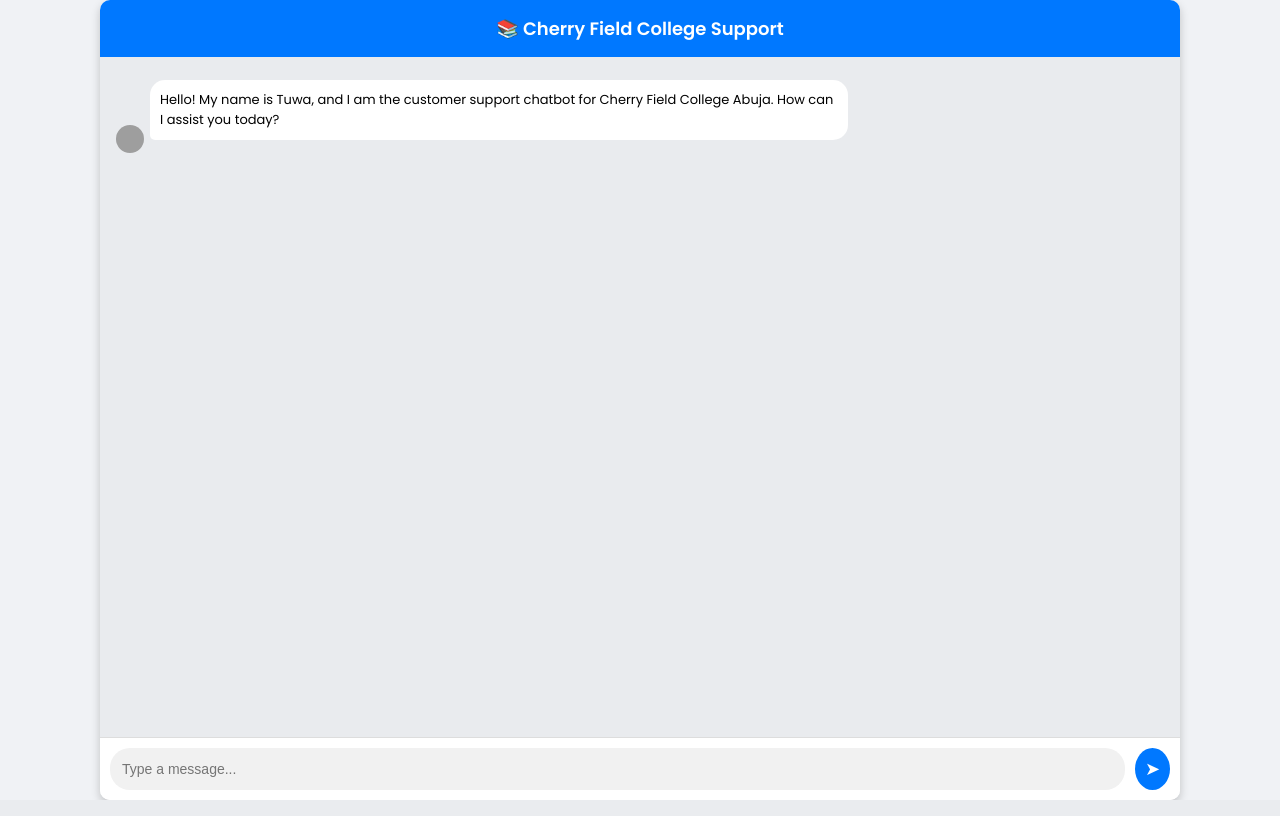
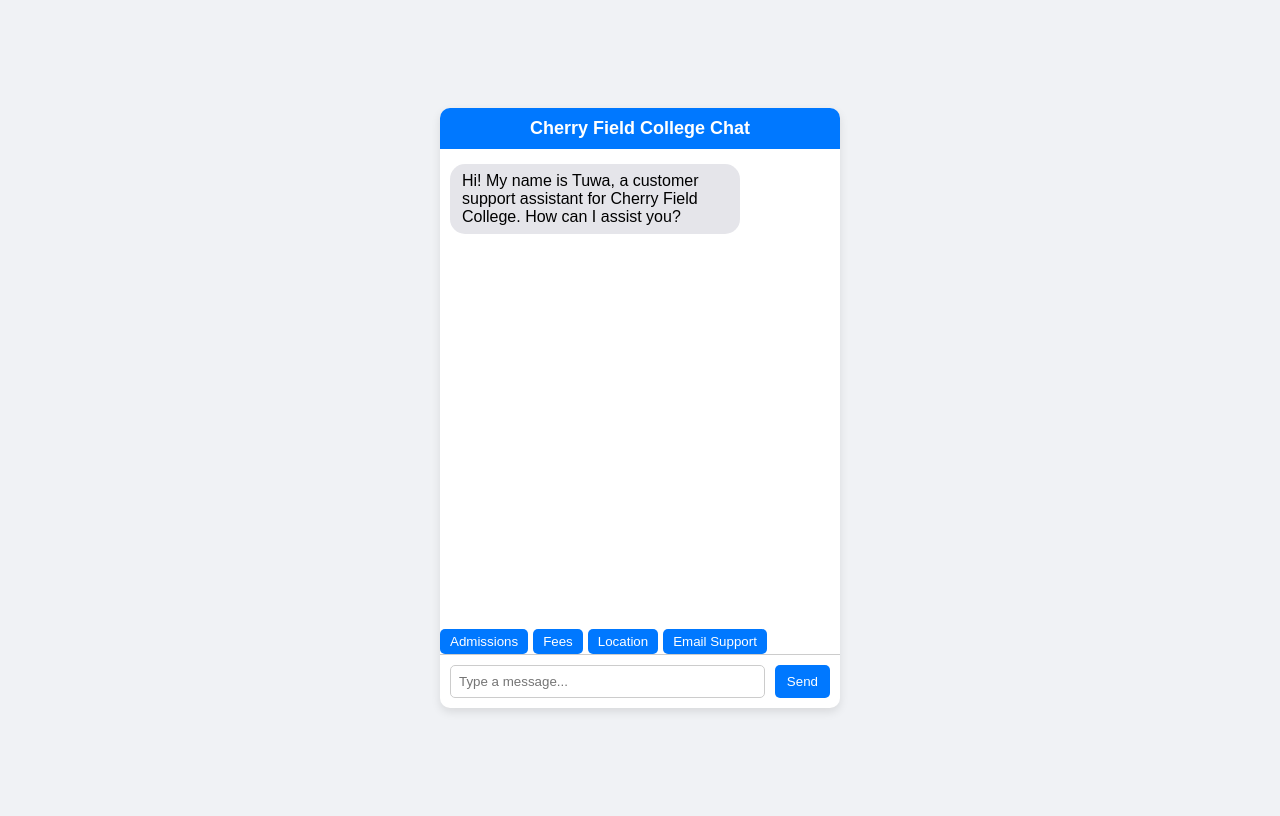
Before and after one commit to tuwasimon/chattie, a Flask app: page / in a window 1280 px wide. Run offline with Flask 3, Linux system fonts and the light colour scheme; grey boxes are pictures that could not be loaded.

Commit message:
chat.html

```diff
--- a/templates/chat.html
+++ b/templates/chat.html
@@ -4,16 +4,10 @@
     <meta charset="UTF-8">
     <meta name="viewport" content="width=device-width, initial-scale=1.0">
     <title>Cherry Field College Chat</title>
-
-    <!-- ✅ Google Fonts -->
-    <link href="https://fonts.googleapis.com/css2?family=Poppins:wght@300;400;600&display=swap" rel="stylesheet">
-
     <style>
         body {
-            font-family: 'Poppins', sans-serif;
+            font-family: Arial, sans-serif;
             background-color: #f0f2f5;
-            margin: 0;
-            padding: 0;
             display: flex;
             justify-content: center;
             align-items: center;
@@ -21,24 +15,23 @@
         }
 
         .chat-container {
-            width: 100%;
-            max-width: 1080px;
-            height: 100vh;
+            width: 400px;
+            height: 600px;
             background: white;
+            border-radius: 10px;
             display: flex;
             flex-direction: column;
-            border-radius: 10px;
-            box-shadow: 0px 4px 10px rgba(0, 0, 0, 0.2);
             overflow: hidden;
+            box-shadow: 0px 4px 10px rgba(0, 0, 0, 0.1);
         }
 
         .chat-header {
-            background: #0078FF;
+            background: #0078ff;
             color: white;
-            padding: 15px;
+            padding: 10px;
+            text-align: center;
             font-size: 18px;
-            text-align: center;
-            font-weight: 600;
+            font-weight: bold;
         }
 
         .chat-box {
@@ -47,134 +40,185 @@
             overflow-y: auto;
             display: flex;
             flex-direction: column;
-            background: #e9ebee;
         }
 
         .message {
-            display: flex;
-            align-items: flex-end;
-            margin-bottom: 10px;
-            max-width: 80%;
-        }
-
-        .message p {
-            padding: 10px;
+            padding: 8px 12px;
             border-radius: 15px;
-            font-size: 13px;
-            max-width: 80%;
-            word-wrap: break-word;
+            margin: 5px 0;
+            max-width: 70%;
         }
 
         .user-message {
+            background: #0078ff;
+            color: white;
             align-self: flex-end;
-            flex-direction: row-reverse;
         }
 
-        .user-message p {
-            background: #0078FF;
-            color: white;
-            border-bottom-right-radius: 5px;
-        }
-
-        .bot-message p {
-            background: #ffffff;
+        .bot-message {
+            background: #e5e5ea;
             color: black;
-            border-bottom-left-radius: 5px;
-        }
-
-        /* ✅ Reduced Avatar Size */
-        .avatar {
-            width: 28px;
-            height: 28px;
-            border-radius: 50%;
-            margin: 0 6px;
+            align-self: flex-start;
         }
 
         .chat-input {
             display: flex;
             padding: 10px;
-            background: white;
-            border-top: 1px solid #ddd;
+            border-top: 1px solid #ccc;
         }
 
-        #userInput {
+        .chat-input input {
             flex: 1;
-            padding: 12px;
-            border: none;
-            border-radius: 20px;
-            font-size: 14px;
-            outline: none;
-            background: #f1f1f1;
+            padding: 8px;
+            border-radius: 5px;
+            border: 1px solid #ccc;
         }
 
-        .send-button {
-            background: #0078FF;
+        .chat-input button {
+            background: #0078ff;
             color: white;
             border: none;
-            padding: 10px;
-            font-size: 18px;
-            border-radius: 50%;
+            padding: 8px 12px;
             margin-left: 10px;
+            border-radius: 5px;
             cursor: pointer;
         }
 
-        .send-button:hover {
-            background: #0056b3;
+        /* Quick Reply Buttons */
+        .quick-replies {
+            display: flex;
+            gap: 5px;
+            margin-top: 10px;
+        }
+
+        .quick-replies button {
+            background: #0078ff;
+            color: white;
+            border: none;
+            padding: 5px 10px;
+            border-radius: 5px;
+            cursor: pointer;
+        }
+
+        /* Email Form */
+        .email-form {
+            display: none;
+            flex-direction: column;
+            gap: 10px;
+            padding: 15px;
+        }
+
+        .email-form input, .email-form textarea {
+            width: 100%;
+            padding: 8px;
+            border: 1px solid #ccc;
+            border-radius: 5px;
+        }
+
+        .email-form button {
+            background: #0078ff;
+            color: white;
+            border: none;
+            padding: 8px;
+            cursor: pointer;
         }
     </style>
+</head>
+<body>
+
+    <div class="chat-container">
+        <div class="chat-header">Cherry Field College Chat</div>
+
+        <div class="chat-box" id="chat-box">
+            <div class="bot-message message">Hi! My name is Tuwa, a customer support assistant for Cherry Field College. How can I assist you?</div>
+        </div>
+
+        <!-- Quick Reply Buttons -->
+        <div class="quick-replies" id="quick-replies">
+            <button onclick="sendQuickReply('What are the admission requirements?')">Admissions</button>
+            <button onclick="sendQuickReply('What are the school fees?')">Fees</button>
+            <button onclick="sendQuickReply('Where is the school located?')">Location</button>
+            <button onclick="showEmailForm()">Email Support</button>
+        </div>
+
+        <!-- Email Inquiry Form -->
+        <div class="email-form" id="email-form">
+            <input type="text" id="user-name" placeholder="Your Name">
+            <input type="email" id="user-email" placeholder="Your Email">
+            <textarea id="user-message" placeholder="Your Inquiry"></textarea>
+            <button onclick="sendEmail()">Send Inquiry</button>
+        </div>
+
+        <div class="chat-input">
+            <input type="text" id="user-input" placeholder="Type a message...">
+            <button onclick="sendMessage()">Send</button>
+        </div>
+    </div>
 
     <script>
-        function sendMessage(message = null) {
-            let userInputField = document.getElementById("userInput");
-            let chatbox = document.getElementById("chatBox");
+        function sendMessage() {
+            const userInput = document.getElementById("user-input").value;
+            if (!userInput.trim()) return;
 
-            let userMessage = message || userInputField.value.trim();
-            if (userMessage === "") return;
+            // Add user message to chat
+            appendMessage(userInput, "user-message");
 
-            chatbox.innerHTML += `
-                <div class="message user-message">
-                    <p>${userMessage}</p>
-                    <img src="https://cdn-icons-png.flaticon.com/512/1995/1995574.png" class="avatar">
-                </div>`;
-
-            userInputField.value = "";
-            chatbox.scrollTop = chatbox.scrollHeight;
-
+            // Send to backend
             fetch("/chat", {
                 method: "POST",
-                headers: { "Content-Type": "application/json" },
-                body: JSON.stringify({ message: userMessage })
+                body: JSON.stringify({ message: userInput }),
+                headers: { "Content-Type": "application/json" }
             })
             .then(response => response.json())
-            .then(data => {
-                chatbox.innerHTML += `
-                    <div class="message bot-message">
-                        <img src="https://cdn-icons-png.flaticon.com/512/847/847969.png" class="avatar">
-                        <p>${data.response}</p>
-                    </div>`;
-                chatbox.scrollTop = chatbox.scrollHeight;
-            });
+            .then(data => appendMessage(data.response, "bot-message"))
+            .catch(error => console.error("Error:", error));
+
+            // Clear input field
+            document.getElementById("user-input").value = "";
         }
 
-        // ✅ Automatically send bot's welcome message when the page loads
-        window.onload = function() {
-            let chatbox = document.getElementById("chatBox");
-            chatbox.innerHTML += `
-                <div class="message bot-message">
-                    <img src="https://cdn-icons-png.flaticon.com/512/847/847969.png" class="avatar">
-                    <p>Hello! My name is Tuwa, and I am the customer support chatbot for Cherry Field College Abuja. How can I assist you today?</p>
-                </div>`;
-        };
+        function sendQuickReply(text) {
+            document.getElementById("user-input").value = text;
+            sendMessage();
+        }
+
+        function appendMessage(text, className) {
+            const chatBox = document.getElementById("chat-box");
+            const messageDiv = document.createElement("div");
+            messageDiv.className = `message ${className}`;
+            messageDiv.textContent = text;
+            chatBox.appendChild(messageDiv);
+            chatBox.scrollTop = chatBox.scrollHeight;
+        }
+
+        function showEmailForm() {
+            document.getElementById("email-form").style.display = "flex";
+        }
+
+        function sendEmail() {
+            const userName = document.getElementById("user-name").value;
+            const userEmail = document.getElementById("user-email").value;
+            const userMessage = document.getElementById("user-message").value;
+
+            if (!userName || !userEmail || !userMessage) {
+                alert("Please fill in all fields.");
+                return;
+            }
+
+            fetch("/send_email", {
+                method: "POST",
+                body: JSON.stringify({
+                    name: userName,
+                    email: userEmail,
+                    message: userMessage
+                }),
+                headers: { "Content-Type": "application/json" }
+            })
+            .then(response => response.json())
+            .then(data => alert(data.response))
+            .catch(error => console.error("Error:", error));
+        }
     </script>
-</head>
-<body>
-    <div class="chat-container">
-        <div class="chat-header">📚 Cherry Field College Support</div>
-        <div id="chatBox" class="chat-box"></div>
-        <div class="chat-input">
-            <input type="text" id="userInput" placeholder="Type a message..." />
-            <button class="send-button" onclick="sendMessage()">➤</button>
-        </div>
-    </div>
+
 </body>
 </html>
```
